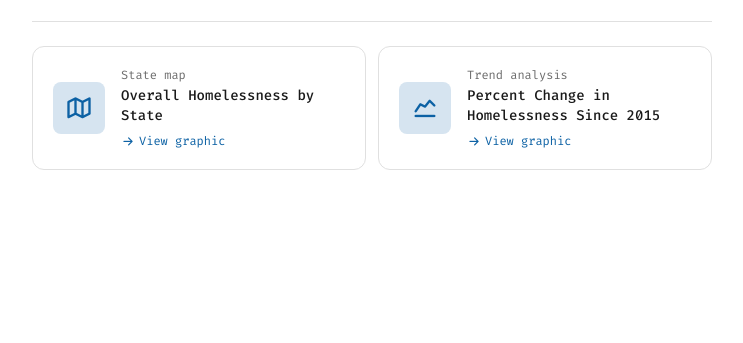
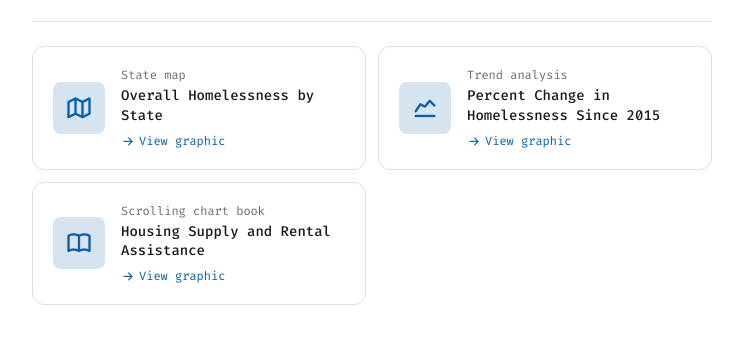
Before and after one commit to erik-gartland/interactive-graphics, a plain HTML site: page index.html in a window 1280 px wide. Shown: the part 105-448 px from the top of the page, without its empty margins (268-1011 px from the left). Drawn offline with Linux system fonts and the light colour scheme.

Commit message:
Add link to housing supply and rental assistance

```diff
--- a/index.html
+++ b/index.html
@@ -118,6 +118,14 @@
           <div class="card-arrow"><i class="ti ti-arrow-right" aria-hidden="true"></i> View graphic</div>
         </div>
       </a>
+      <a class="card" href="housing-supply-rental-assistance.html">
+        <div class="card-icon"><i class="ti ti-book" aria-hidden="true"></i></div>
+        <div class="card-body">
+          <div class="card-label">Scrolling chart book</div>
+          <div class="card-title">Housing Supply and Rental Assistance</div>
+          <div class="card-arrow"><i class="ti ti-arrow-right" aria-hidden="true"></i> View graphic</div>
+        </div>
+      </a>
     </div>
   </div>
 </body>
```
